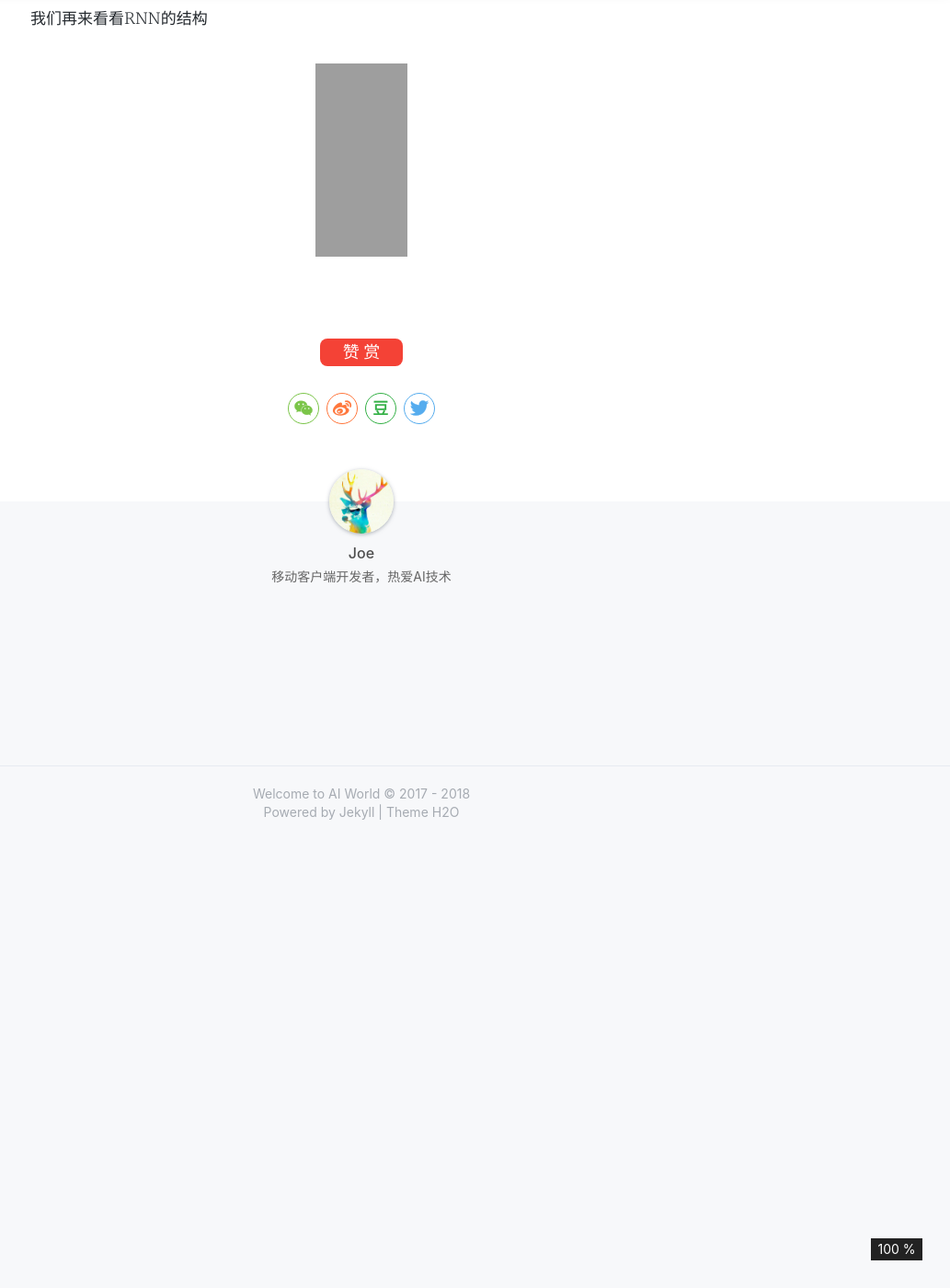
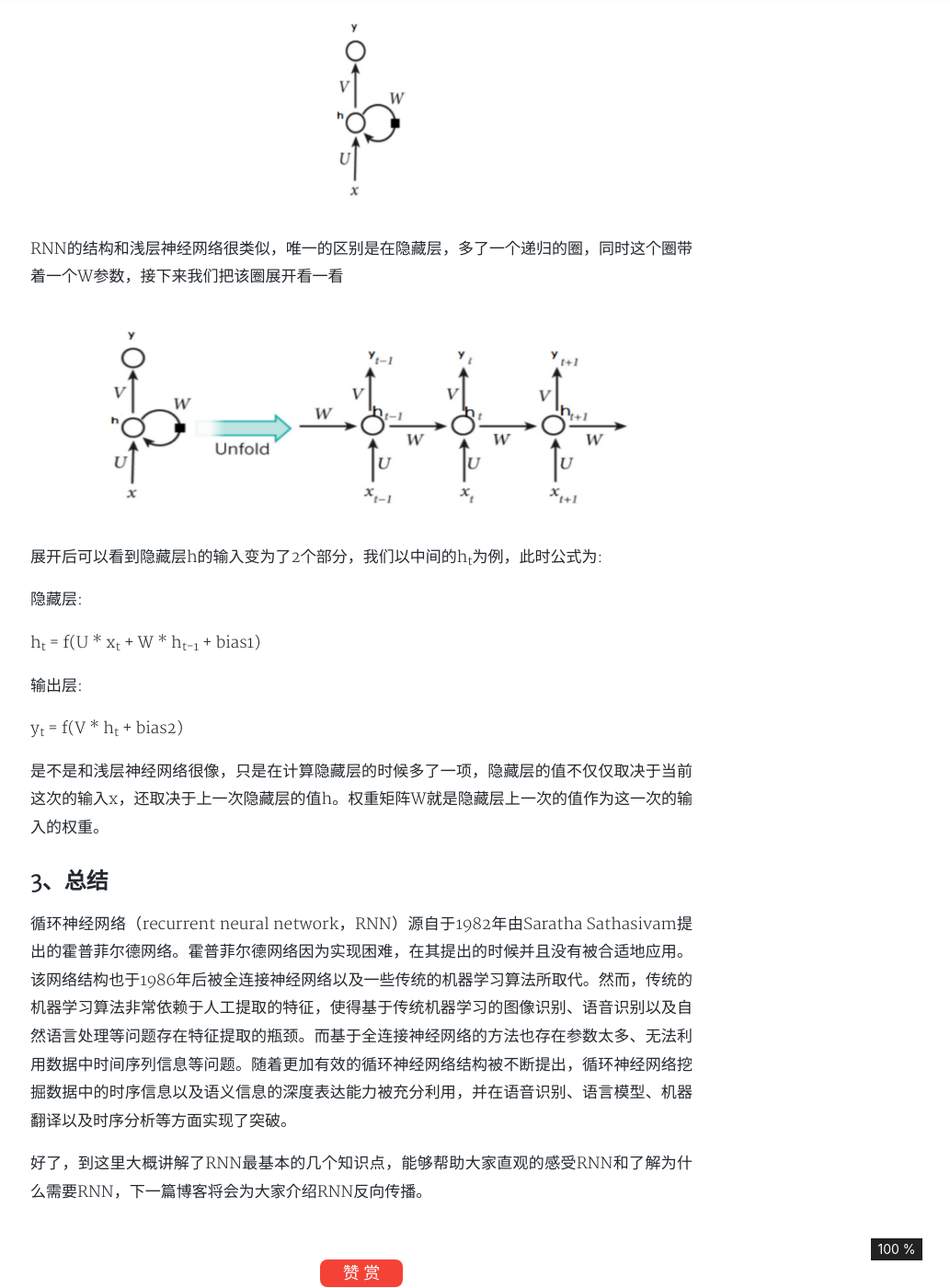
Before and after one commit to terrifyzhao/terrifyzhao.github.io, a Jekyll site: the page built from _posts/2018-02-07-循环神经网络RNN入门.markdown, in a window 1280 px wide and 1400 px high, scrolled down 1729 px. Shown: the whole window at 92% size, without its empty margins (247-1280 px from the left). Built offline with Jekyll 4.4.1, drawn with Linux system fonts in a browser that asks for light colours; nearby versions of some CDN libraries; comment, search, counter and statistics services are not loaded; a style sheet for code colours, icons or effects is not loaded; some of the changed text lies outside the part shown; grey boxes are pictures that could not be loaded.

Commit message:
完善博客内容

````diff
--- a/_posts/2018-02-07-循环神经网络RNN入门.markdown
+++ b/_posts/2018-02-07-循环神经网络RNN入门.markdown
@@ -1,10 +1,10 @@
 ---
 layout: post
 title: '循环神经网络RNN入门'
-subtitle: ''
+subtitle: 'RNN基础讲解'
 date: 2017-02-07
 categories: 神经网络
-cover: '/assets/img/rnn_copy.png'
+cover: '/assets/img/2018-02-07-循环神经网络RNN入门/rnn_copy.png'
 tags: 机器学习 神经网络
 ---
 
@@ -21,22 +21,37 @@ tags: 机器学习 神经网络
 
 RNN听名字，看似很复杂，但相对于CNN来说，结构反而简单许多。
 
-我们先从一个简单的神经网络说起
-<img src="https://raw.githubusercontent.com/terrifyzhao/terrifyzhao.github.io/master/assets/img/cnn_1.jpg" width = "100" height = "210" alt="图片名称"/>
+我们先从一个简单的浅层神经网络说起
+<img src="https://raw.githubusercontent.com/terrifyzhao/terrifyzhao.github.io/master/assets/img/2018-02-07-%E5%BE%AA%E7%8E%AF%E7%A5%9E%E7%BB%8F%E7%BD%91%E7%BB%9CRNN%E5%85%A5%E9%97%A8/rnn_1.jpg" width = "100" height = "210" alt="图片名称"/>
 
 这是一个最简单的神经网络模型，x为输入，h是隐藏层，y是输出层，U与V是我们需要学习的参数。公式如下：
 
 隐藏层:
 
-```
 h = f(x*U+bias)
-```
 
 输出层:
 
-```
 y = f(h*V+bias2)
-```
+
 
 我们再来看看RNN的结构
-<img src="https://raw.githubusercontent.com/terrifyzhao/terrifyzhao.github.io/master/assets/img/cnn_1.jpg" width = "100" height = "210" alt="图片名称"/>
+<img src="https://raw.githubusercontent.com/terrifyzhao/terrifyzhao.github.io/master/assets/img/2018-02-07-%E5%BE%AA%E7%8E%AF%E7%A5%9E%E7%BB%8F%E7%BD%91%E7%BB%9CRNN%E5%85%A5%E9%97%A8/rnn_2.jpg" width = "100" height = "210" alt="图片名称"/>
+RNN的结构和浅层神经网络很类似，唯一的区别是在隐藏层，多了一个递归的圈，同时这个圈带着一个W参数，接下来我们把该圈展开看一看
+<img src="https://raw.githubusercontent.com/terrifyzhao/terrifyzhao.github.io/master/assets/img/2018-02-07-%E5%BE%AA%E7%8E%AF%E7%A5%9E%E7%BB%8F%E7%BD%91%E7%BB%9CRNN%E5%85%A5%E9%97%A8/rnn_3.jpg" width = "600" height = "210" alt="图片名称"/>
+展开后可以看到隐藏层h的输入变为了2个部分，我们以中间的h<sub>t</sub>为例，此时公式为:
+
+隐藏层:
+
+h<sub>t</sub> = f(U * x<sub>t</sub> + W * h<sub>t-1</sub> + bias1)
+
+输出层:
+
+y<sub>t</sub> = f(V * h<sub>t</sub> + bias2)
+
+是不是和浅层神经网络很像，只是在计算隐藏层的时候多了一项，隐藏层的值不仅仅取决于当前这次的输入x，还取决于上一次隐藏层的值h。权重矩阵W就是隐藏层上一次的值作为这一次的输入的权重。
+
+## 3、总结
+循环神经网络（recurrent neural network，RNN）源自于1982年由Saratha Sathasivam提出的霍普菲尔德网络。霍普菲尔德网络因为实现困难，在其提出的时候并且没有被合适地应用。该网络结构也于1986年后被全连接神经网络以及一些传统的机器学习算法所取代。然而，传统的机器学习算法非常依赖于人工提取的特征，使得基于传统机器学习的图像识别、语音识别以及自然语言处理等问题存在特征提取的瓶颈。而基于全连接神经网络的方法也存在参数太多、无法利用数据中时间序列信息等问题。随着更加有效的循环神经网络结构被不断提出，循环神经网络挖掘数据中的时序信息以及语义信息的深度表达能力被充分利用，并在语音识别、语言模型、机器翻译以及时序分析等方面实现了突破。
+
+好了，到这里大概讲解了RNN最基本的几个知识点，能够帮助大家直观的感受RNN和了解为什么需要RNN，下一篇博客将会为大家介绍RNN反向传播。
````
Also changed, not shown: 2 other files.
